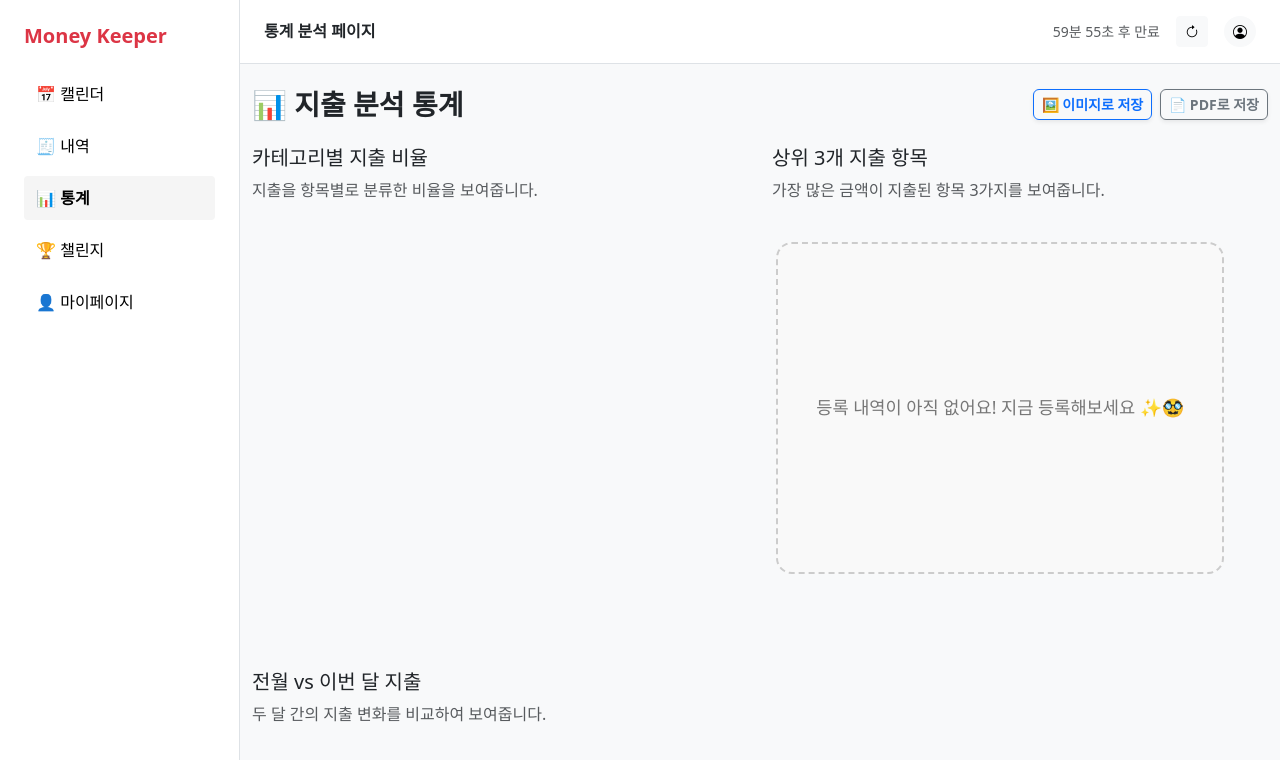
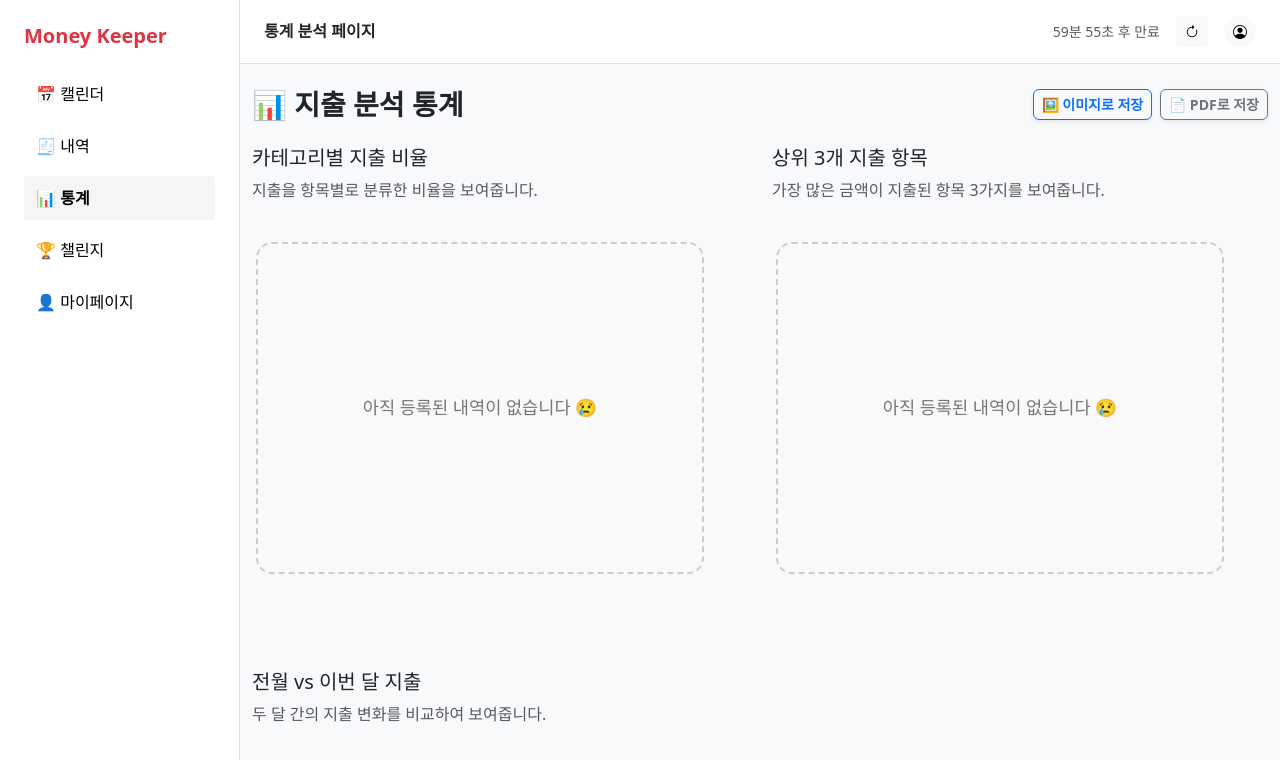
Before and after one commit to yeahy027/KB-TriFi, a Vue app in the folder trifi_project/: page /stat in a window 1280 px wide. Shown: the top 760 px of the page. Built offline with nearby package versions, Linux system fonts and the light colour scheme; no server answers.

Commit message:
Fix : PieChart.vue 금융 데이터 등록 내역 없을 경우에 내역이 없다는 내용을 알리는 박스 추가

```diff
--- a/trifi_project/src/components/charts/BarChart.vue
+++ b/trifi_project/src/components/charts/BarChart.vue
@@ -2,7 +2,7 @@
   <div class="chart-wrapper">
     <div v-if="data.length === 0" class="empty-chart">
       <div class="empty-box">
-        등록 내역이 아직 없어요! 지금 등록해보세요 ✨🥸
+        아직 등록된 내역이 없습니다 😢
       </div>
     </div>
     <canvas v-else ref="chartRef"></canvas>
--- a/trifi_project/src/components/charts/PieChart.vue
+++ b/trifi_project/src/components/charts/PieChart.vue
@@ -1,8 +1,14 @@
 <template>
-    <div style="max-width: 400px; margin: auto">
-      <canvas ref="chartRef" width="300" height="300"></canvas>
+  <div class="chart-wrapper">
+    <div v-if="data.length === 0" class="empty-chart">
+      <div class="empty-box">
+        아직 등록된 내역이 없습니다 😢
+      </div>
     </div>
-  </template>
+    <canvas v-else ref="chartRef" width="300" height="300"></canvas>
+  </div>
+</template>
+
 
   <script setup>
   import { ref, onMounted, onBeforeUnmount, watch } from 'vue'
@@ -71,6 +77,40 @@
 
   <style scoped>
   canvas {
-    max-width: 100%;
-  }
+  max-width: 95%;
+  height: 100%;
+}
+
+.chart-wrapper {
+  display: flex;
+  justify-content: center;
+  align-items: center;
+  height: 380px; /* 기존보다 크게 */
+  padding: 24px;
+  position: relative;
+}
+
+.empty-chart {
+  width: 100%;
+  height: 100%;
+}
+
+.empty-box {
+  width: 100%;
+  height: 100%;
+  border: 2px dashed #ccc;
+  display: flex;
+  justify-content: center;
+  align-items: center;
+  color: #777;
+  font-size: 1.1rem;
+  font-weight: 500;
+  background-color: #f9f9f9;
+  border-radius: 16px;
+  padding: 30px;
+  text-align: center;
+  margin-left: -20px;
+}
+
+
   </style>
```
